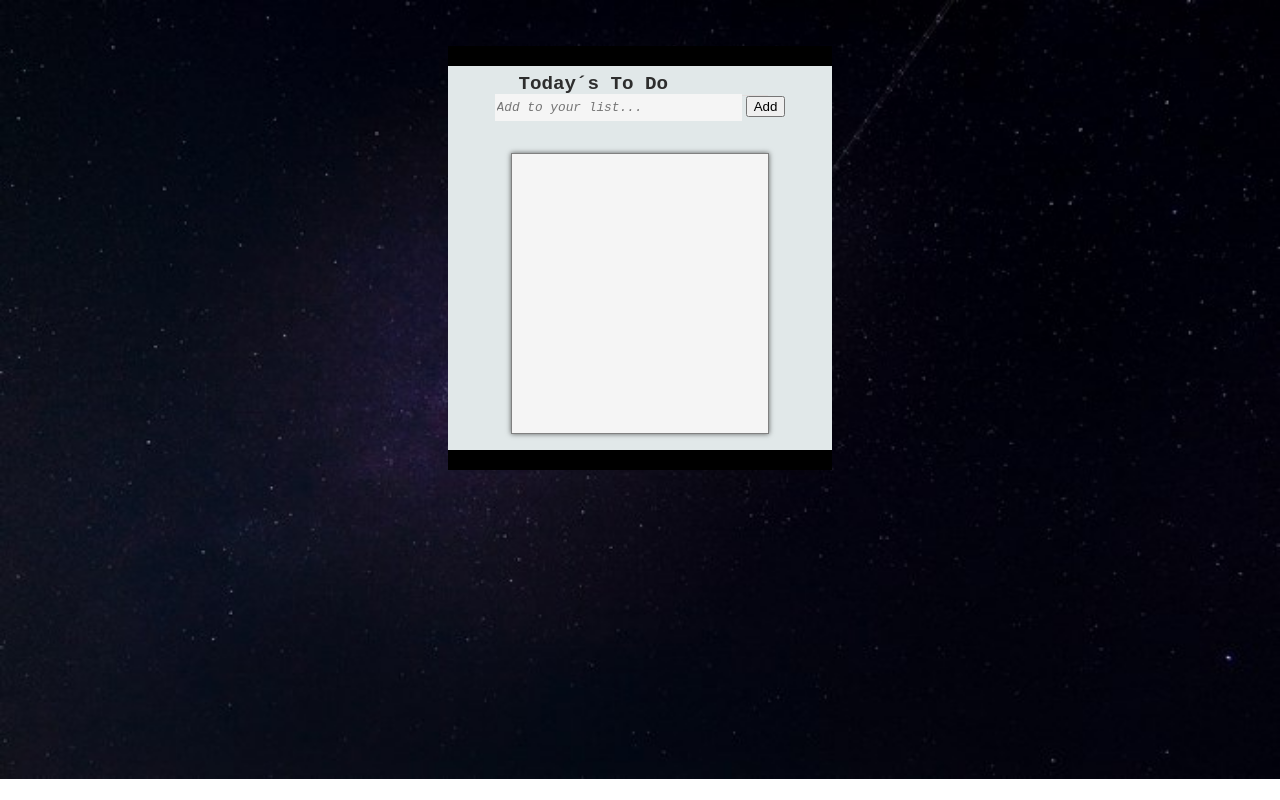
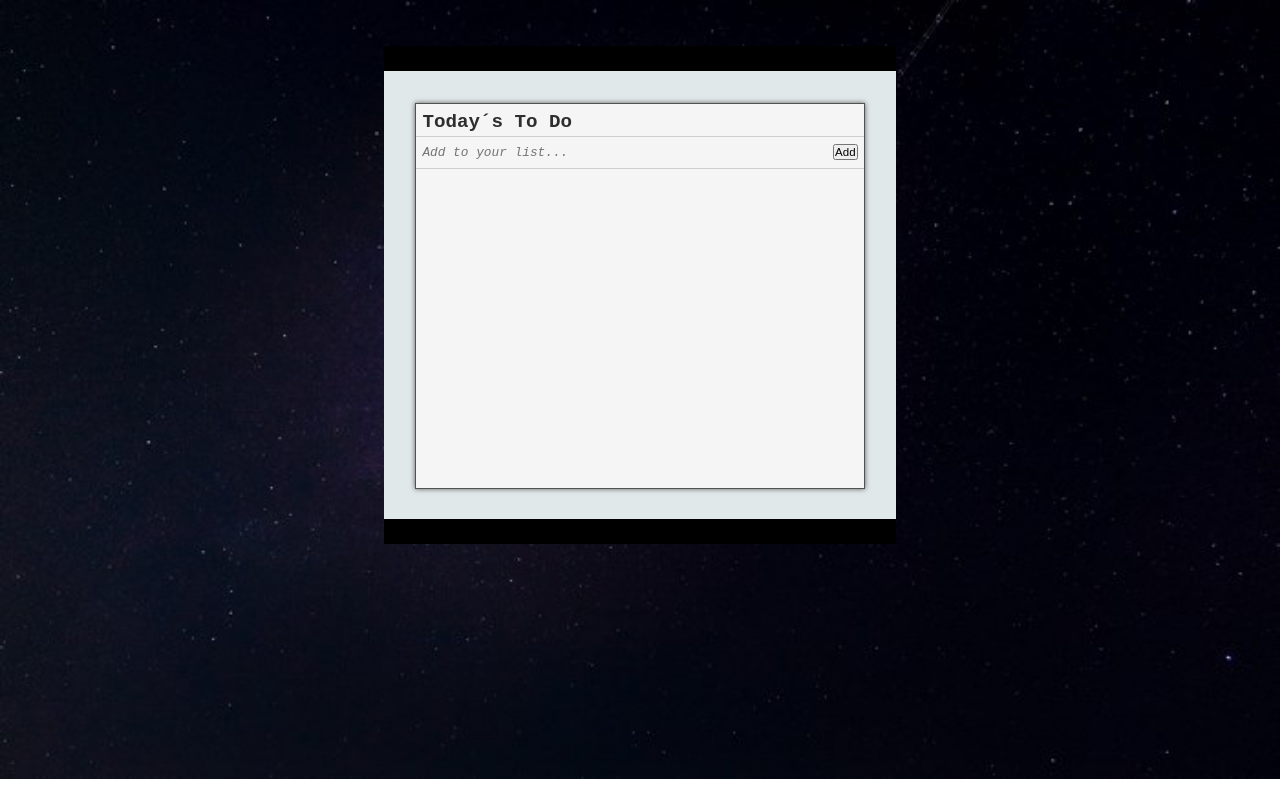
Before and after one commit to JuanDBta/ToDoList-Project, a website built with webpack: page src/index.html in a window 1280 px wide. Built offline with nearby package versions, Linux system fonts and the light colour scheme.

Commit message:
Style adjustements to new tasks

```diff
--- a/src/index.html
+++ b/src/index.html
@@ -9,15 +9,15 @@
 
 <body>
 
-  <section id="list_container">
-    <div id="list_title">Today´s To Do</div>
-    <form id="add_new_task">
-      <input type="text" name="description" id="description" placeholder="Add to your list...">
-      <button class="button-add" type="submit">Add</button>
-    </form>
-    <ul id="tasks_list">
-      <li>Task 1</li>
-    </ul>
+  <section id="main_container">
+    <div id="list_container">
+      <div id="list_title">Today´s To Do</div>
+      <form id="add_new_task">
+        <input type="text" name="description" id="description" placeholder="Add to your list...">
+        <button class="button_add" type="submit">Add</button>
+      </form>
+      <ul id="tasks_list"></ul>
+    </div>
   </section>
 
 </body>
--- a/src/modules/add_remove_task.js
+++ b/src/modules/add_remove_task.js
@@ -2,7 +2,7 @@ import { Tasks } from './task_class.js';
 
 const tasks = new Tasks();
 
-const addTaskSubmit = () => {
+export default function addTaskSubmit() {
   const addTaskInput = document.getElementById('add_new_task');
   addTaskInput.addEventListener('submit', (event) => {
     event.preventDefault();
@@ -11,7 +11,7 @@ const addTaskSubmit = () => {
     tasks.displayBooks();
     addTaskInput.reset();
   });
-};
+}
 /*
 const removeTaskClick = () => {
   const bookList = document.getElementById('book-list');
@@ -22,6 +22,6 @@ const removeTaskClick = () => {
       books.displayBooks();
     }
   })
-};*/
+}; */
 
 export { addTaskSubmit };
--- a/src/modules/task_class.js
+++ b/src/modules/task_class.js
@@ -16,7 +16,7 @@ export default class Tasks {
       this.tasks.splice(index, 1);
       localStorage.setItem('tasks', JSON.stringify(this.tasks));
     }
-  }*/
+  } */
 
   displayTasks() {
     const tasksList = document.getElementById('tasks_list');
@@ -24,15 +24,15 @@ export default class Tasks {
     this.tasks.forEach((task) => {
       const taskItem = document.createElement('li');
       taskItem.classList.add('task');
-      taskItem.innerHTML = `${task.description}<button class="remove-title">Remove</button>`;
+      taskItem.innerHTML = `${task.description}<button class="button_remove">Remove</button>`;
       tasksList.appendChild(taskItem);
 
-      /*const removeButton = taskItem.querySelector('.remove-title');
+      /* const removeButton = taskItem.querySelector('.remove-title');
       removeButton.addEventListener('click', (event) => {
         const { id } = event.target.dataset;
         this.removeBook(id);
         this.displayBooks();
-      });*/
+      }); */
     });
   }
 }
--- a/src/style.css
+++ b/src/style.css
@@ -7,34 +7,44 @@ body {
   background-size: cover;
 }
 
-#list_container {
-  width: 30vw;
-  height: 30vw;
+#main_container {
+  width: 40vw;
+  height: 35vw;
   background-color: rgb(225, 232, 233);
   margin-top: 3vw;
   display: flex;
   flex-direction: column;
   justify-content: flex-start;
   align-items: center;
-  border-top: 20px black solid;
-  border-bottom: 20px black solid;
+  border-top: 25px black solid;
+  border-bottom: 25px black solid;
 }
 
-#tasks_list {
-  width: 20vw;
-  height: 25vw;
-  list-style: none;
-  border: 0.5px grey solid;
+#list_container {
+  width: 35vw;
+  height: 30vw;
+  border: 0.5px rgb(82, 81, 81) solid;
   box-shadow: 0 0 5px rgba(0, 0, 0, 0.6);
   background-color: whitesmoke;
   padding-left: 0;
   margin-top: 2.5vw;
+  display: flex;
+  flex-direction: column;
+  justify-content: flex-start;
+}
+
+#tasks_list {
+  width: 35vw;
+  height: 2vw;
+  list-style: none;
+  margin: 0;
+  padding: 0;
 }
 
 #list_title {
-  width: 19.5vw;
+  width: 34.5vw;
   height: 2vw;
-  border-bottom: 0.3px rgb(226, 222, 222) solid;
+  border-bottom: 0.3px rgb(207, 205, 205) solid;
   padding-top: 0.5vw;
   padding-left: 0.5vw;
   font-family: 'Courier New', Courier, monospace;
@@ -43,26 +53,52 @@ body {
   color: rgb(46, 46, 46);
 }
 
-li {
-  width: 19.5vw;
+.task {
+  position: relative;
+  width: 34.5vw;
   height: 2vw;
-  border-bottom: 0.3px rgb(226, 222, 222) solid;
-  padding-top: 0.5vw;
-  padding-left: 0.5vw;
+  border-bottom: 0.3px rgb(207, 205, 205) solid;
   font-family: 'Courier New', Courier, monospace;
   color: rgb(46, 46, 46);
   font-size: 1.2vw;
   font-weight: 400;
+  padding-top: 0.5vw;
+  padding-left: 0.5vw;
+}
+
+.task
+.button_remove {
+  position: absolute;
+  right: 0.5vw;
+}
+
+.button_remove {
+  font-size: 0.9vw;
+  padding: 0;
+}
+
+#add_new_task {
+  border-bottom: 0.3px rgb(207, 205, 205) solid;
+  display: flex;
+  flex-direction: row;
+  justify-content: space-between;
+  align-items: baseline;
 }
 
 #description {
-  width: 19vw;
-  height: 2vw;
+  width: 30vw;
+  height: 2.2vw;
   border: 0;
   font-family: 'Courier New', Courier, monospace;
   background-color: whitesmoke;
   font-style: italic;
-  margin-top: -0.5vw;
   font-size: 1vw;
   color: rgb(167, 166, 166);
+  padding-left: 0.5vw;
 }
+
+.button_add {
+  font-size: 0.9vw;
+  padding: 0;
+  margin-right: 0.5vw;
+}
```
Also changed, not shown: dist/index.html, 1 other file.
